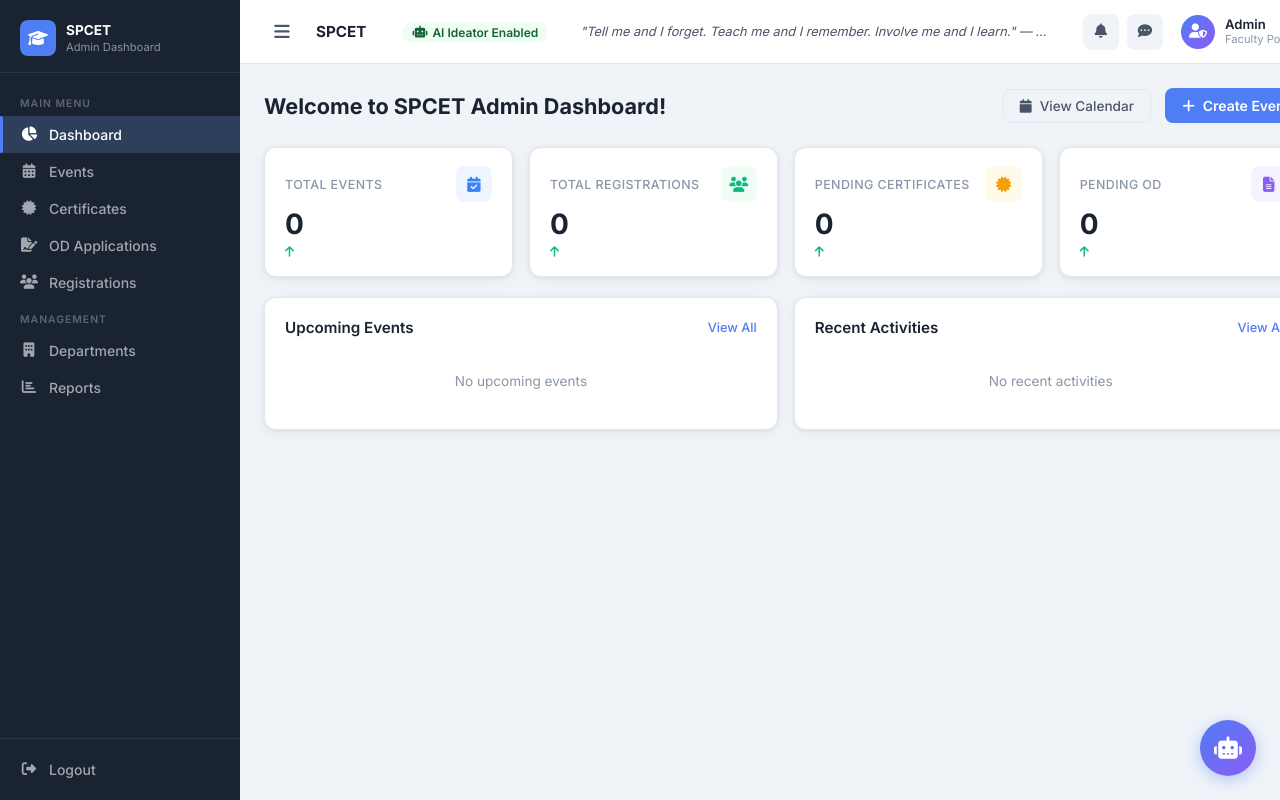
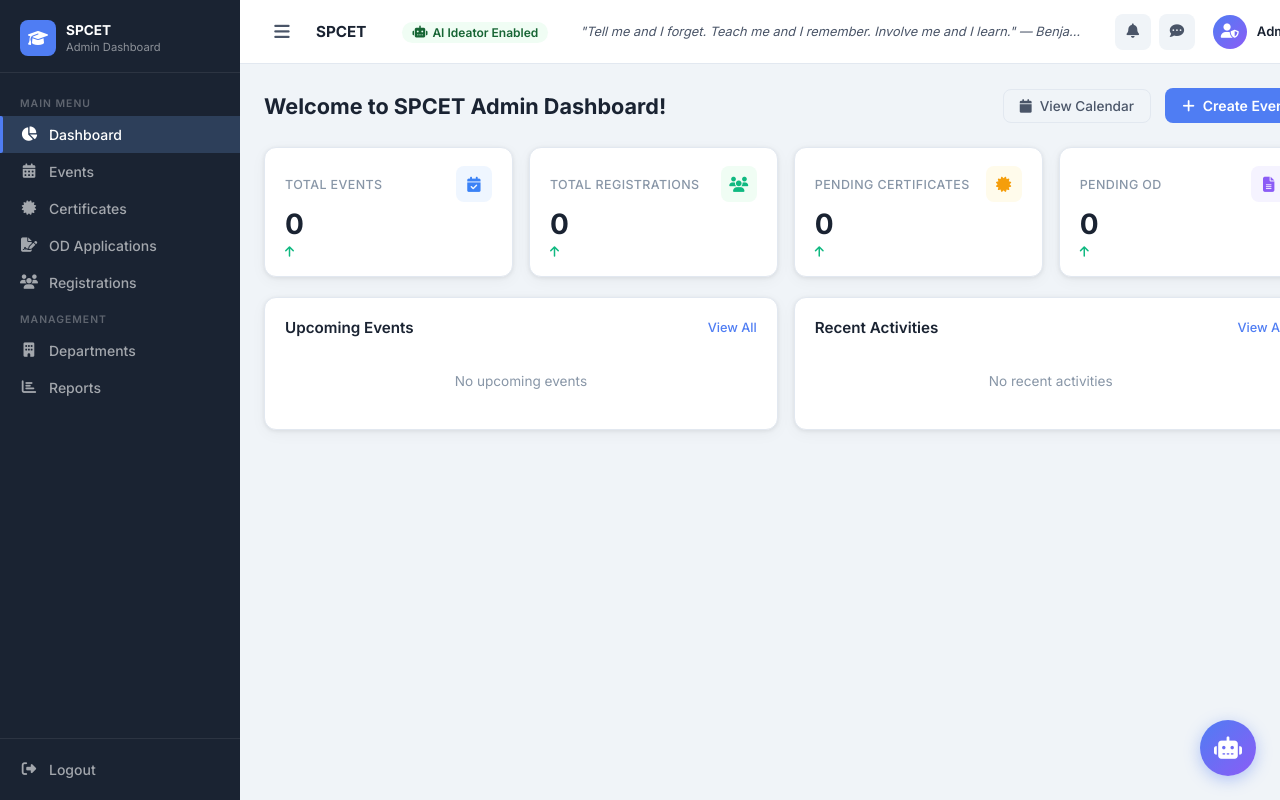
Before and after one commit to kamala-V-E/studentportal, a plain HTML site: page faculty.html in a window 1280 px wide. Shown: the top 800 px of the page. Drawn offline with nearby package versions, Linux system fonts and the light colour scheme; some packages are replaced by stand-ins of ours; no server answers; a script that the page names is missing.

Commit message:
Update faculty.html

```diff
--- a/faculty.html
+++ b/faculty.html
@@ -1460,7 +1460,7 @@
                     <div class="avatar"><i class="fas fa-user-shield" style="font-size:0.9rem;"></i></div>
                     <div class="profile-info">
                         <div class="pname">Admin</div>
-                        <div class="prole">Faculty Portal</div>
+
                     </div>
                 </div>
             </div>
```
